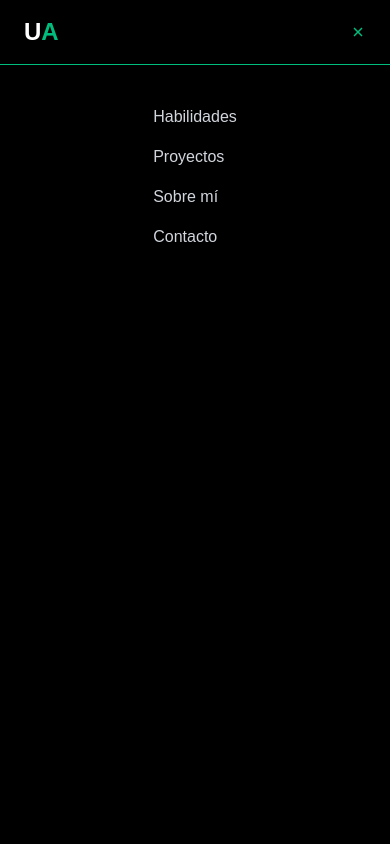
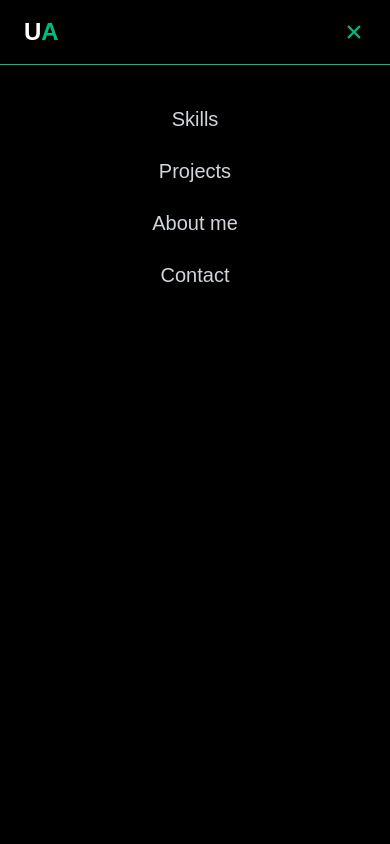
Before and after one commit to UlisesAramis/ua-frontend, a Next.js app: page /en in a window 390 px wide. Both pictures are taken after a click on the button "Open menu". Shown: the top 844 px of the page. Built offline with nearby package versions, Linux system fonts and the light colour scheme.

Commit message:
fix: add navlinks array

```diff
--- a/src/Components/Ui/MobileNav.tsx
+++ b/src/Components/Ui/MobileNav.tsx
@@ -10,10 +10,18 @@ type MobileNavProps = {
 };
 
 const MobileNav: React.FC<MobileNavProps> = ({ lang, open, onClose }) => {
+  // Arreglo de rutas centralizado para evitar repetición de código
+  const navLinks = [
+    { id: "skills", label: lang === "es" ? "Habilidades" : "Skills" },
+    { id: "projects", label: lang === "es" ? "Proyectos" : "Projects" },
+    { id: "about-me", label: lang === "es" ? "Sobre mí" : "About me" },
+    { id: "contact", label: lang === "es" ? "Contacto" : "Contact" },
+  ];
+
   return (
     <div
       className={`fixed inset-0 bg-black z-50 transform transition-transform duration-300 ${
-        open ? "translate-x-0" : "translate-x-full"
+        open ? "translate-x-0" : "translate-x-full hidden"
       }`}
     >
       {/* Header */}
@@ -24,57 +32,30 @@ const MobileNav: React.FC<MobileNavProps> = ({ lang, open, onClose }) => {
 
         {/* Close button */}
         <button
-          className="text-emerald-500"
+          className="text-emerald-500 cursor-pointer"
           onClick={onClose}
           aria-label="Close menu"
           type="button"
         >
-          <IoCloseSharp />
+          <IoCloseSharp size={24} />
         </button>
       </div>
 
       {/* Navigation */}
       <nav className="w-full flex justify-center items-center mt-10">
-        <ul className="flex flex-col gap-4  font-medium text-white">
-          <li className="group">
-            <Link
-              href={`/${lang}#skills`}
-              className="relative  text-gray-300 transition-colors duration-300 hover:text-emerald-500 "
-            >
-              Habilidades
-              <span className="absolute left-0 -bottom-1 h-0.5 w-0 bg-emerald-500 transition-all duration-300 group-hover:w-full"></span>
-            </Link>
-          </li>
-
-          <li className="group">
-            <Link
-              href="/"
-              className="relative  text-gray-300 transition-colors duration-300 hover:text-emerald-500"
-            >
-              Proyectos
-              <span className="absolute left-0 -bottom-1 h-0.5 w-0 bg-emerald-500 transition-all duration-300 group-hover:w-full"></span>
-            </Link>
-          </li>
-
-          <li className="group">
-            <Link
-              href="/"
-              className="relative  text-gray-300 transition-colors duration-300 hover:text-emerald-500"
-            >
-              Sobre mí
-              <span className="absolute left-0 -bottom-1 h-0.5 w-0 bg-emerald-500 transition-all duration-300 group-hover:w-full"></span>
-            </Link>
-          </li>
-
-          <li className="group">
-            <Link
-              href="/"
-              className="relative  text-gray-300 transition-colors duration-300 hover:text-emerald-500"
-            >
-              Contacto
-              <span className="absolute left-0 -bottom-1 h-0.5 w-0 bg-emerald-500 transition-all duration-300 group-hover:w-full"></span>
-            </Link>
-          </li>
+        <ul className="flex flex-col gap-6 font-medium text-white text-xl text-center">
+          {navLinks.map(({ id, label }) => (
+            <li key={id} className="group">
+              <Link
+                href={`/${lang}#${id}`}
+                onClick={onClose}
+                className="relative text-gray-300 transition-colors duration-300 hover:text-emerald-500"
+              >
+                {label}
+                <span className="absolute left-0 -bottom-1 h-0.5 w-0 bg-emerald-500 transition-all duration-300 group-hover:w-full"></span>
+              </Link>
+            </li>
+          ))}
         </ul>
       </nav>
     </div>
```
